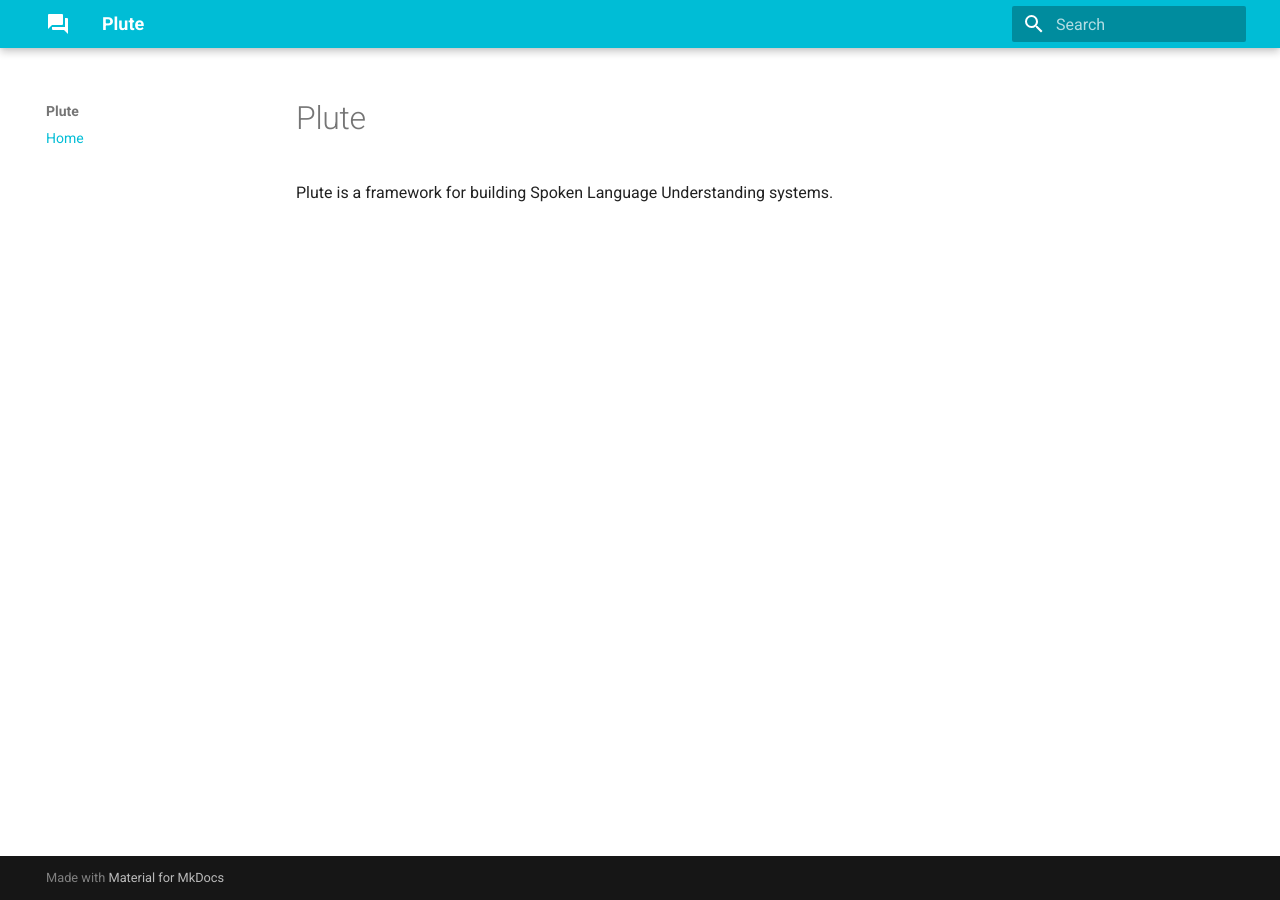
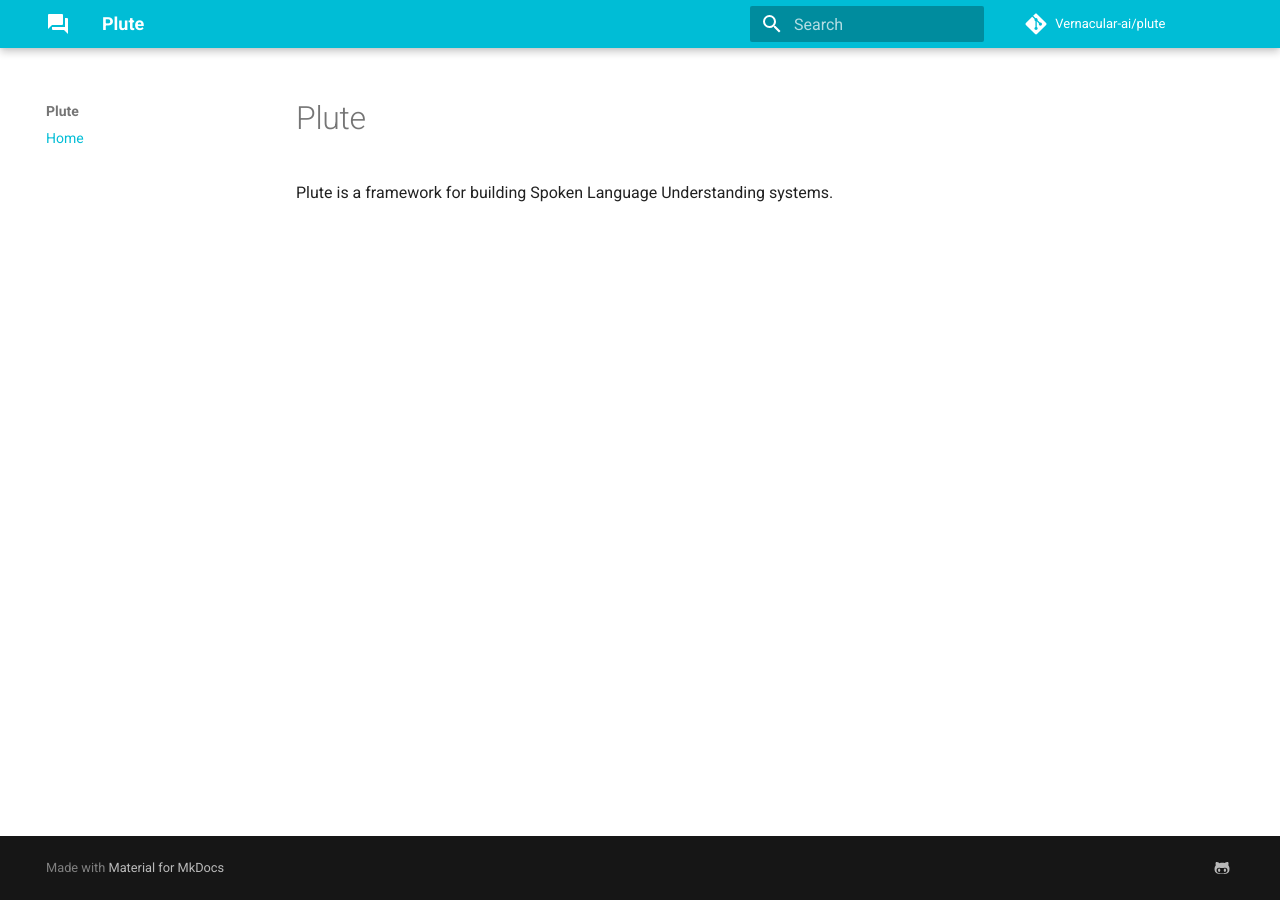
Before and after one commit to skit-ai/plute, an MkDocs documentation site: the page built from docs/index.md, in a window 1280 px wide. Built offline with MkDocs 1.6.1 and Material for MkDocs 9.7.7, drawn with Linux system fonts in a browser that asks for light colours; comment, search, counter and statistics services are not loaded.

Commit message:
add github links in doc

```diff
--- a/mkdocs.yml
+++ b/mkdocs.yml
@@ -2,6 +2,14 @@ site_name: Plute
 
 nav:
   - Home: index.md
+
+repo_name: Vernacular-ai/plute
+repo_url: https://github.com/Vernacular-ai/plute
+
+extra:
+  social:
+    - icon: fontawesome/brands/github-alt
+      link: https://github.com/Vernacular-ai
 
 theme:
   favicon: assets/favicon.png
```
